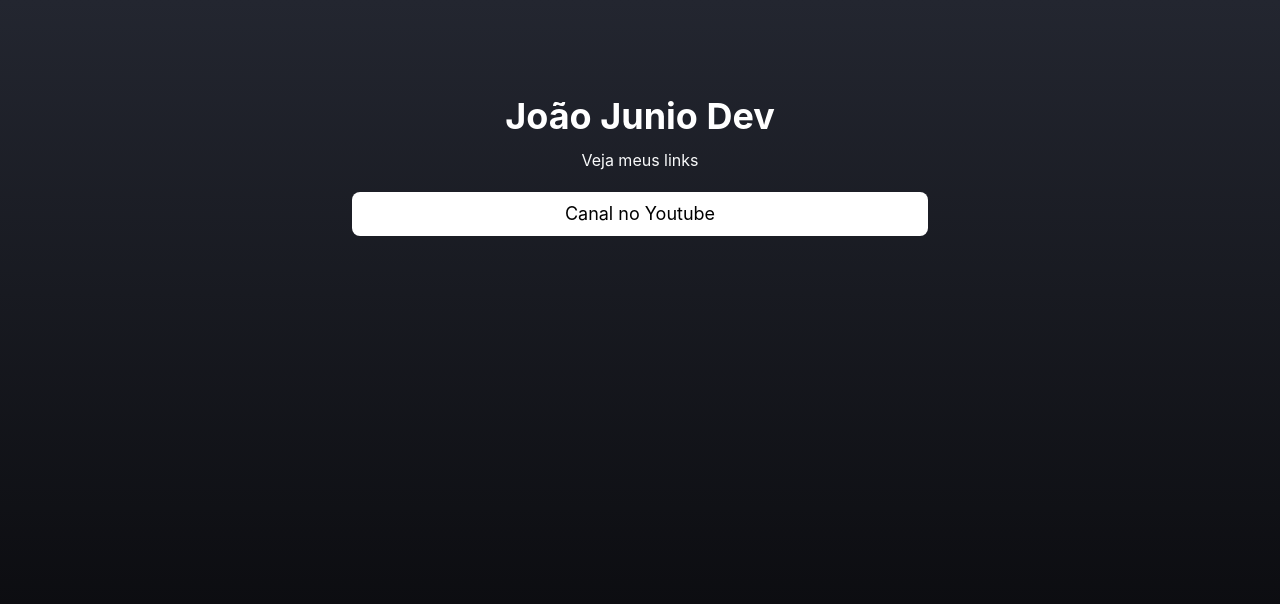
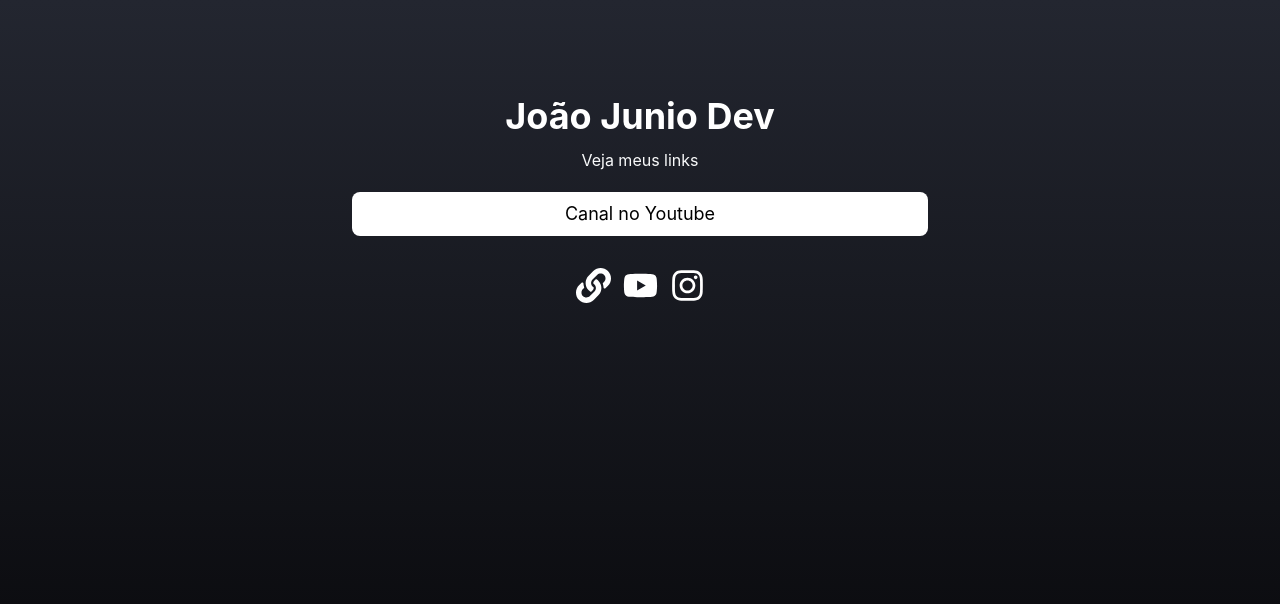
Before and after one commit to JoaoJunio09/curso-react, a React (Vite) app in the folder devlink/: page / in a window 1280 px wide. Shown: the top 604 px of the page. Built offline with nearby package versions, Linux system fonts and the light colour scheme.

Commit message:
Componentizando icons de Socail e inciando implementação de tela de login

```diff
--- /dev/null
+++ b/devlink/src/components/Social/index.tsx
@@ -0,0 +1,18 @@
+import type { ReactNode } from "react"
+
+interface SocialProps {
+	url: string,
+	children: ReactNode
+}
+
+export function Social({ url, children }: SocialProps) {
+	return (
+		<a
+			href={url}
+			rel="noopener noreferrer"
+			target="_blank"
+		>
+			{children}
+		</a>
+	)
+}
--- a/devlink/src/pages/home/index.tsx
+++ b/devlink/src/pages/home/index.tsx
@@ -1,3 +1,7 @@
+import { FaAmilia, FaFacebook, FaInstagram, FaLink, FaSitemap, FaYoutube } from "react-icons/fa";
+import { Social } from "../../components/Social";
+import { FaWebAwesome, FaWebflow, FaWeibo } from "react-icons/fa6";
+
 export function Home() {
 	return (
 		<div className="flex flex-col w-full py-4 items-center justify-center">
@@ -14,7 +18,15 @@
 				</section>
 
 				<footer className="flex justify-center gap-3 my-4">
-
+					<Social url="https://spc-azure.vercel.app">
+						<FaLink size={35} color="#fff" />
+					</Social>
+					<Social url="https://youtube.com/sujeitoprogramador">
+						<FaYoutube size={35} color="#fff" />
+					</Social>
+					<Social url="https://instagram.com/joaojunio_09">
+						<FaInstagram size={35} color="#fff" />
+					</Social>
 				</footer>
 			</main>
 
--- a/devlink/src/pages/login/index.tsx
+++ b/devlink/src/pages/login/index.tsx
@@ -1,7 +1,13 @@
+import { Link } from "react-router-dom";
+
 export function Login() {
 	return (
-		<div>
-			Página Login
+		<div className="flex flex-col w-full h-screen items-center justify-center">
+			<Link to="/home">
+				<h1 className="mt-11 text-white mb-7 font-bold text-5xl">Dev
+				<span className="bg-linear-to-r from-yellow-500 to-orange-400 bg-clip-text text-transparent">Link</span>
+				</h1>
+			</Link>
 		</div>
 	)
 }
```
Lines whose indentation alone changed are shown as unchanged.
